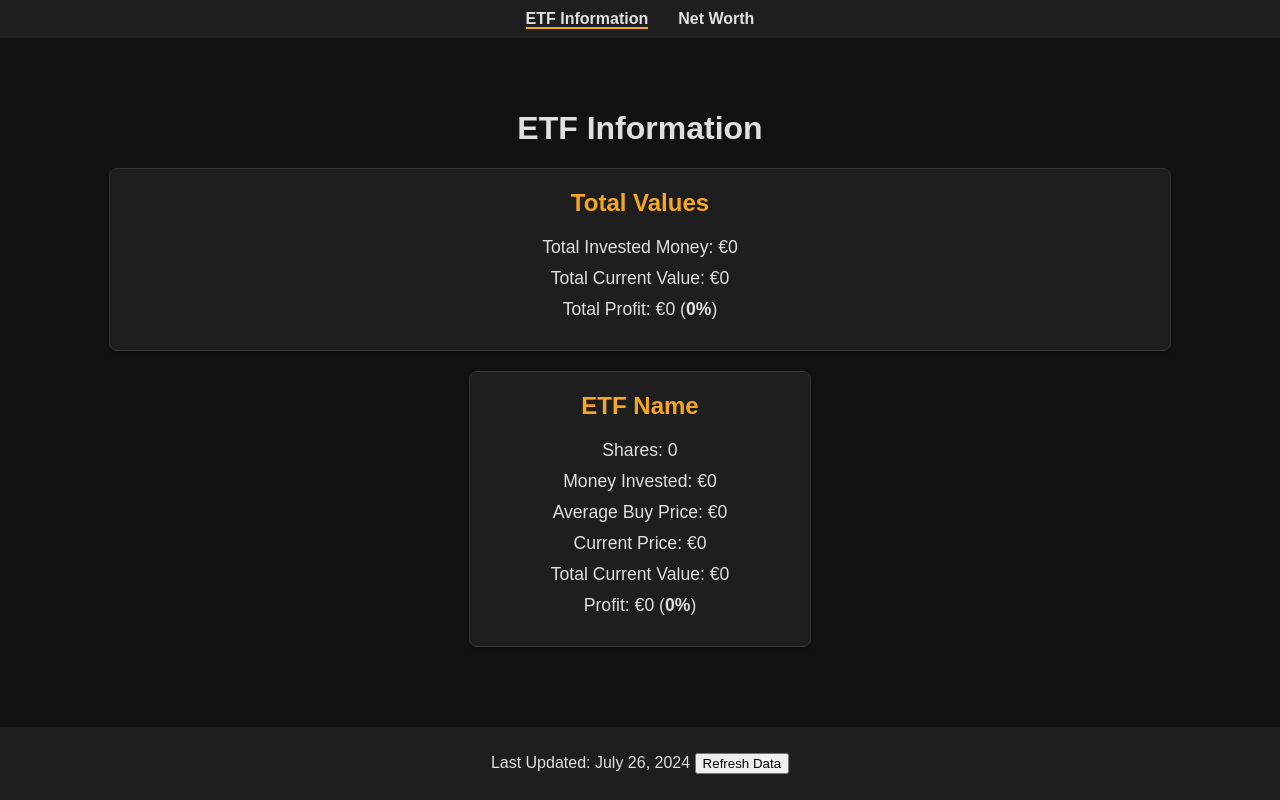
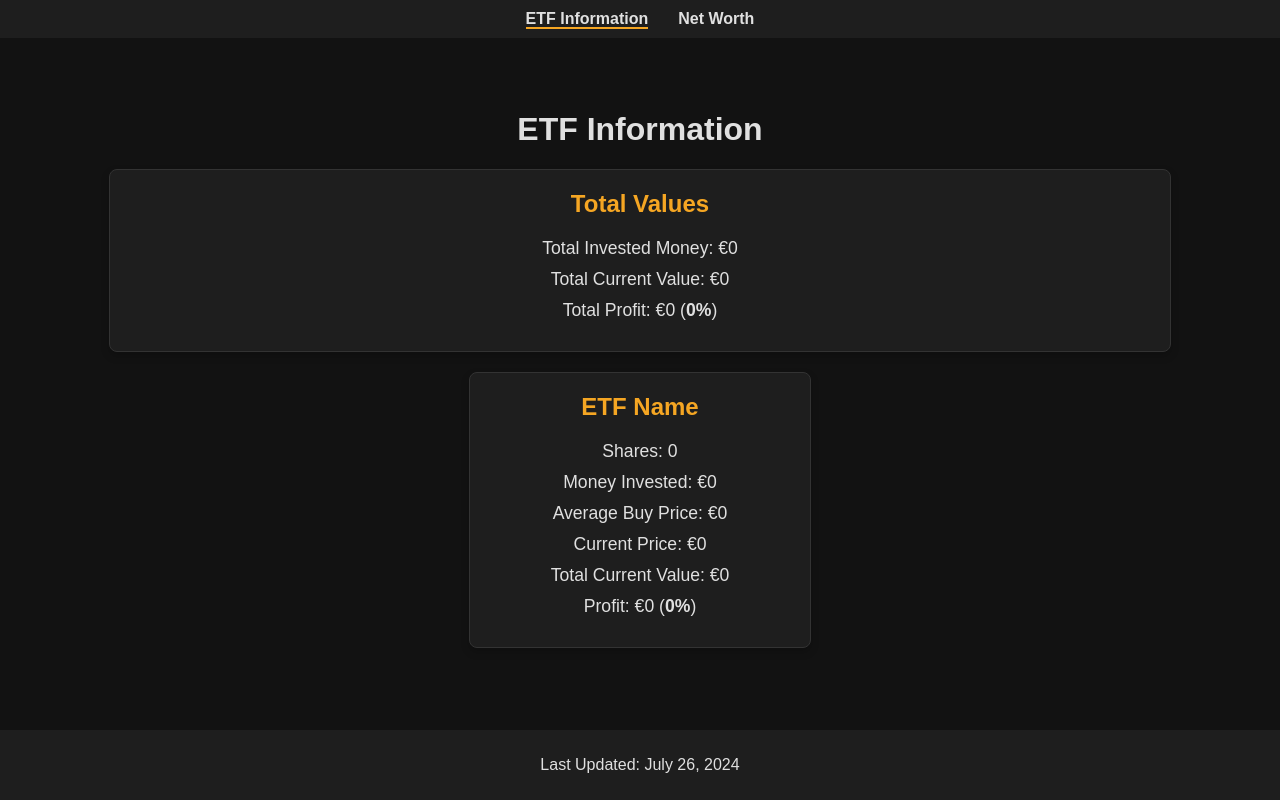
Before and after one commit to BartMeer/Stock-tracker, a plain HTML site: page index.html in a window 1280 px wide. Drawn offline with Linux system fonts and the light colour scheme; no server answers; a script that the page names is missing.

Commit message:
remove refresh button

```diff
--- a/index.html
+++ b/index.html
@@ -43,10 +43,7 @@
     </main>
 
     <div class="footer">
-      <p>
-        Last Updated: <span id="lastUpdated">July 26, 2024</span>
-        <button id="refreshData">Refresh Data</button>
-      </p>
+      <p>Last Updated: <span id="lastUpdated">July 26, 2024</span></p>
     </div>
 
     <!-- Include the xlsx library -->
```
